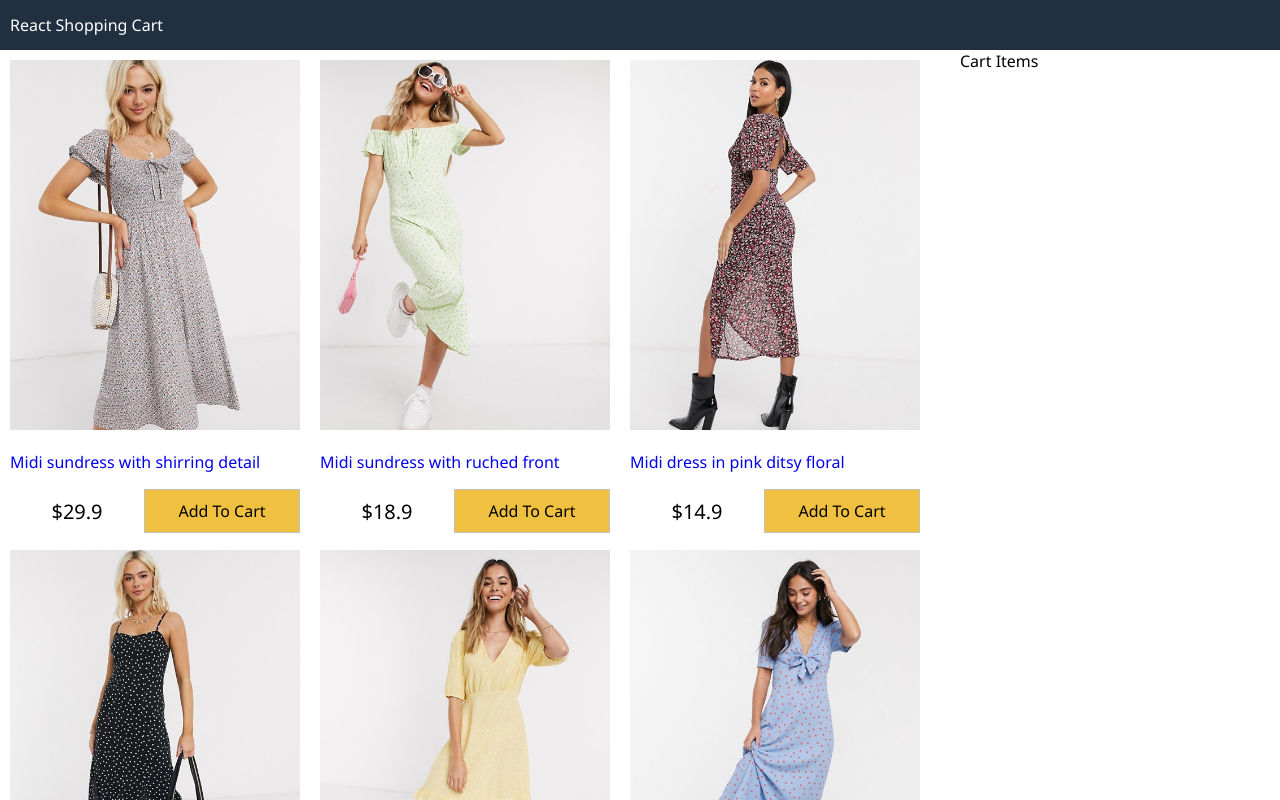
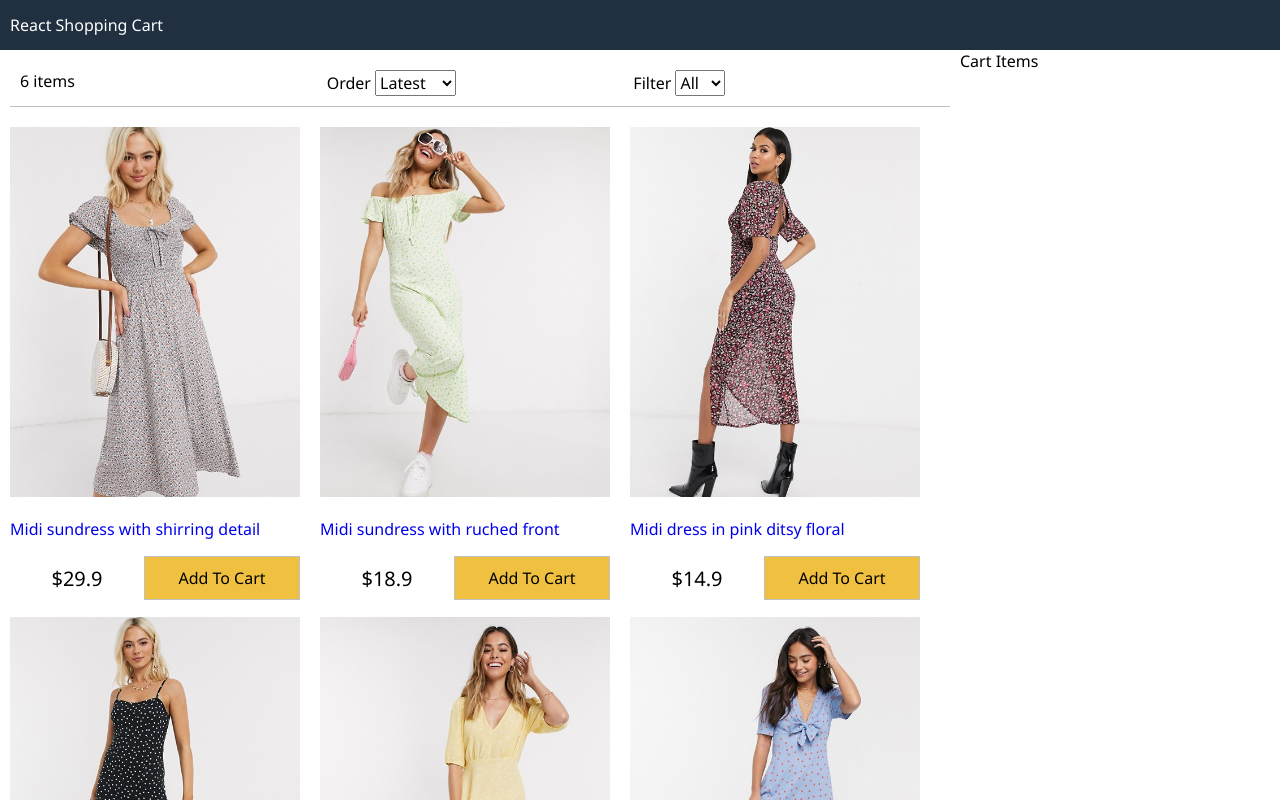
Before and after one commit to tlcstr/react-shopping-cart, a React (Create React App) app: page / in a window 1280 px wide. Shown: the top 800 px of the page. Built offline with nearby package versions, Linux system fonts and the light colour scheme.

Commit message:
create filter component

```diff
--- a/src/App.js
+++ b/src/App.js
@@ -1,6 +1,7 @@
 import React from 'react';
 import data from './data.json';
 import Products from './components/Products';
+import Filter from './components/Filter';
 
 class App extends React.Component {
   constructor() {
@@ -11,6 +12,44 @@
       sort: '',
     };
   }
+
+  sortProducts = e => {
+    const sort = e.target.value;
+    this.setState(state => ({
+      sort: sort,
+      products: this.state.products
+        .slice()
+        .sort((a, b) =>
+          sort === 'lowest'
+            ? a.price < b.price
+              ? -1
+              : 1
+            : sort === 'highest'
+            ? a.price > b.price
+              ? -1
+              : 1
+            : a._id < b._id
+            ? -1
+            : 1
+        ),
+    }));
+  };
+  filterProducts = e => {
+    if (e.target.value === '') {
+      this.setState({
+        size: e.target.value,
+        products: data.products,
+      });
+    } else {
+      this.setState({
+        size: e.target.value,
+        products: data.products.filter(product =>
+          product.availableSizes.includes(e.target.value)
+        ),
+      });
+    }
+  };
+
   render() {
     return (
       <div className="grid-container">
@@ -20,6 +59,13 @@
         <main>
           <div className="content">
             <div className="main">
+              <Filter
+                count={this.state.products.length}
+                size={this.state.size}
+                sort={this.state.sort}
+                filterProducts={this.filterProducts}
+                sortProducts={this.sortProducts}
+              ></Filter>
               <Products products={this.state.products} />
             </div>
             <div className="sidebar">Cart Items</div>
--- /dev/null
+++ b/src/components/Filter.js
@@ -0,0 +1,31 @@
+import React, { Component } from 'react';
+
+export default class Filter extends Component {
+  render() {
+    return (
+      <div className="filter">
+        <div className="filter-result">{this.props.count} items</div>
+        <div className="filter-sort">
+          Order{' '}
+          <select value={this.props.sort} onChange={this.props.sortProducts}>
+            <option value="">Latest</option>
+            <option value="lowest">Lowest</option>
+            <option value="highest">Highest</option>
+          </select>
+        </div>
+        <div className="filter-size">
+          Filter{' '}
+          <select value={this.props.size} onChange={this.props.filterProducts}>
+            <option value="">All</option>
+            <option value="XS">XS</option>
+            <option value="S">S</option>
+            <option value="M">M</option>
+            <option value="L">L</option>
+            <option value="XL">XL</option>
+            <option value="XXL">XXL</option>
+          </select>
+        </div>
+      </div>
+    );
+  }
+}
--- a/src/index.css
+++ b/src/index.css
@@ -117,3 +117,19 @@
 .button:hover {
   background-color: #ffda6c;
 }
+
+/* filter */
+.filter {
+  display: flex;
+  justify-content: space-between;
+  padding: 1rem;
+  margin: 1rem;
+  border-bottom: 0.1rem #c0c0c0 solid;
+}
+.filter div {
+  flex: 1;
+}
+.filter div select:focus {
+  border: 0.1rem #767676 solid 1px;
+  outline: none;
+}
```
